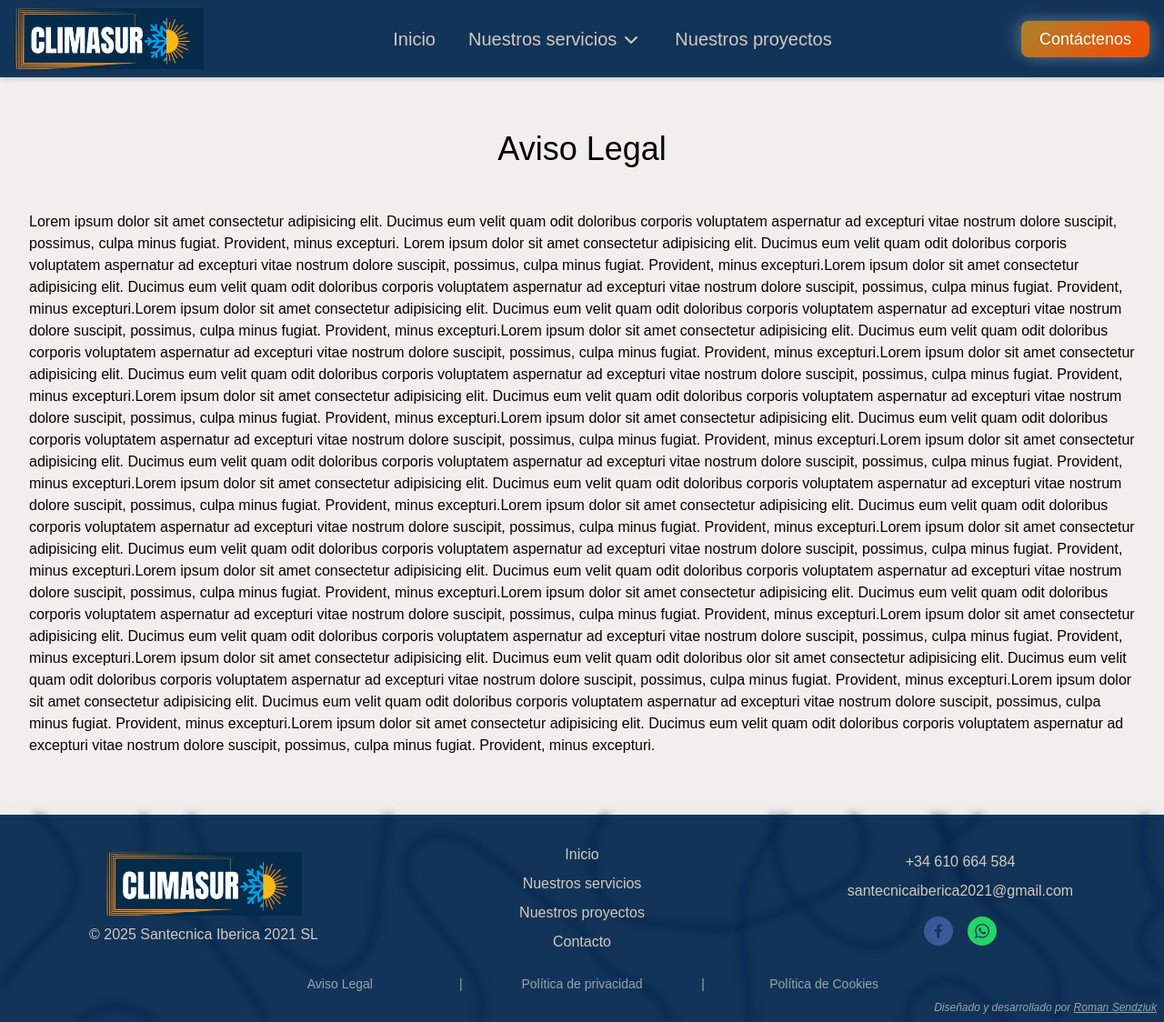
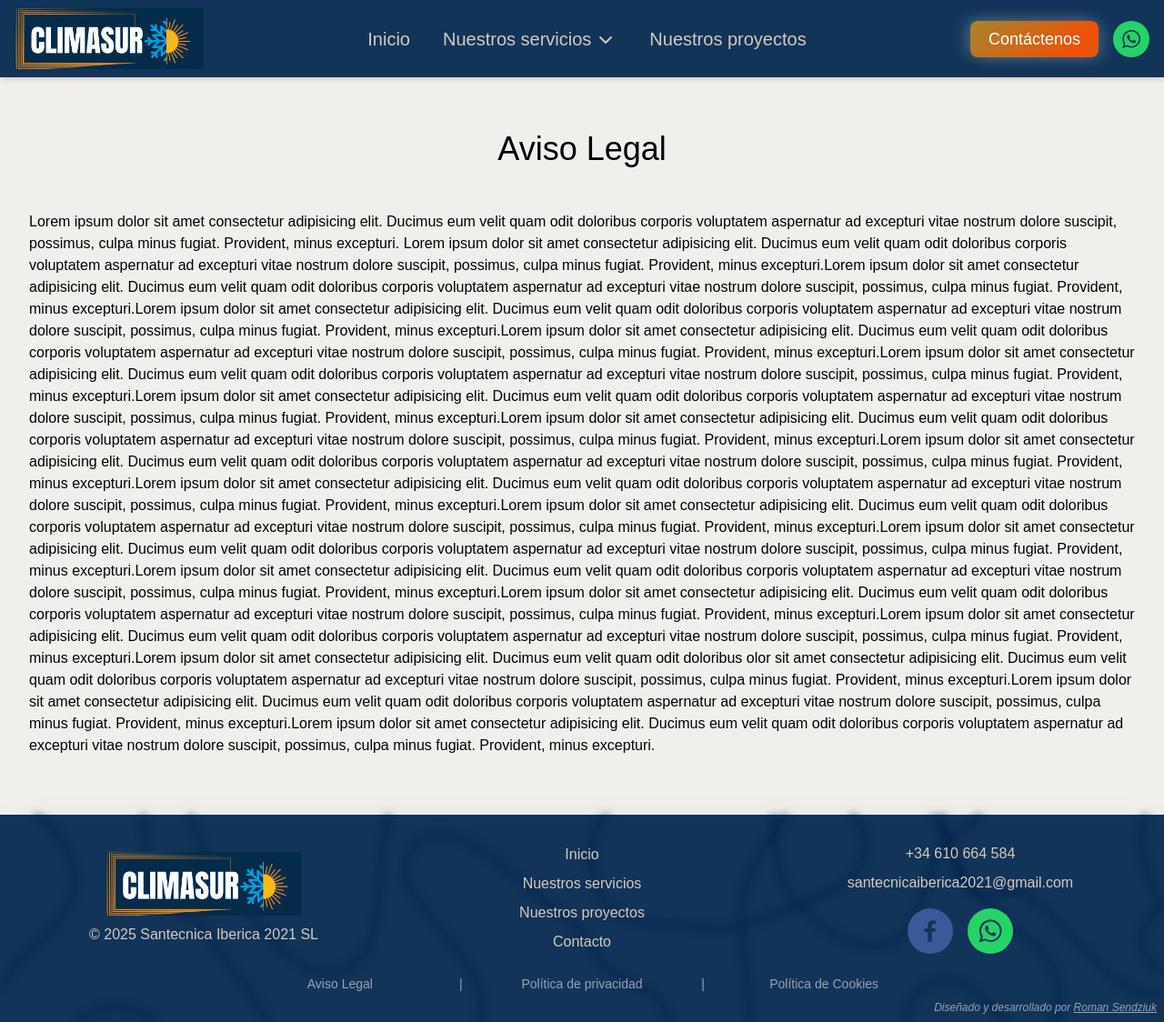
Before and after one commit to romsendz/friendly-eureka, a Next.js app: page /legal in a window 1280 px wide. Shown: the whole page at 91% size. Built offline with nearby package versions, Linux system fonts and the light colour scheme; a web font is replaced by a local one.

Commit message:
added WhatsApp contact button

```diff
--- a/app/layout.tsx
+++ b/app/layout.tsx
@@ -4,6 +4,7 @@ import "./globals.css";
 import Header from "@/components/header";
 import Footer from "@/components/footer";
 import { Toaster } from "@/components/ui/sonner";
+import WhatsAppButton from "@/components/whatsapp-button";
 
 const anuphan = Anuphan({
   variable: "--font-anuphan",
@@ -30,6 +31,7 @@ export default function RootLayout({
         <main className="mt-16 flex-grow lg:mt-20">{children}</main>
         <Toaster />
         <Footer />
+        <WhatsAppButton className="!fixed !right-4 !bottom-4 !size-12 lg:!hidden" />
       </body>
     </html>
   );
--- a/components/footer.tsx
+++ b/components/footer.tsx
@@ -2,6 +2,7 @@ import MENU_ITEMS from "@/lib/MENU_ITEMS";
 import Logo from "./logo";
 import { SocialIcon } from "react-social-icons";
 import Link from "next/link";
+import WhatsAppButton from "./whatsapp-button";
 
 const Footer = () => {
   const date = new Date();
@@ -42,19 +43,9 @@ const Footer = () => {
               url="https://www.facebook.com/people/ClimaSur/61576015197280"
               target="_blank"
               rel="noopener noreferrer"
-              style={{ height: "2rem", width: "2rem" }}
-              className="transition-all duration-200 hover:scale-125 hover:brightness-125 hover:filter"
+              className="transition-all duration-200 hover:scale-110 hover:brightness-125 hover:filter"
             />
-            <SocialIcon
-              title="Whatsapp"
-              url={`https://api.whatsapp.com/send?phone=34610664584&text=${encodeURIComponent(
-                `Estoy interesado(a) en obtener más información sobre sus servicios de climatización, aerotermia, suelo radiante, aire acondicionado o bombas de calor.\n\nMe gustaría saber:\n\nPor favor, contáctenme. Aquí están mis datos:\n\nNombre: [Tu nombre]\nTeléfono: [Tu número]\nUbicación: [Tu ciudad]\n\n¡Gracias! Espero su respuesta.`,
-              )}`}
-              target="_blank"
-              rel="noopener noreferrer"
-              style={{ height: "2rem", width: "2rem" }}
-              className="transition-all duration-200 hover:scale-125 hover:brightness-125 hover:filter"
-            />
+            <WhatsAppButton />
           </div>
         </div>
       </div>
--- a/components/header.tsx
+++ b/components/header.tsx
@@ -20,6 +20,7 @@ import {
   navigationMenuTriggerStyle,
 } from "./ui/navigation-menu";
 import { cn } from "@/lib/utils";
+import WhatsAppButton from "./whatsapp-button";
 
 const ListItem = React.forwardRef<
   React.ElementRef<"a">,
@@ -81,7 +82,7 @@ export default function Header() {
 
   return (
     <header className="bg-primary fixed z-50 w-full shadow-md">
-      <div className="container mx-auto flex items-center justify-between px-4 py-2">
+      <div className="relative container mx-auto flex items-center justify-between px-4 py-2">
         <Logo
           className={clsx(
             "after:bg-primary-foreground !max-w-38 transition-all after:absolute after:-bottom-1 after:left-0 after:h-0.5 after:w-0 after:duration-300 xl:!max-w-52",
@@ -142,6 +143,7 @@ export default function Header() {
         </NavigationMenu>
         <div className="flex items-center gap-4">
           <ContactButton />
+          <WhatsAppButton className="!hidden !size-10 lg:!block" />
           <Button
             size="icon"
             variant="ghost"
--- /dev/null
+++ b/components/whatsapp-button.tsx
@@ -0,0 +1,20 @@
+import clsx from "clsx";
+import { SocialIcon } from "react-social-icons";
+
+const WhatsAppButton = ({ className }: { className?: string }) => {
+  return (
+    <SocialIcon
+      title="Whatsapp"
+      url={`https://api.whatsapp.com/send?phone=34610664584&text=${encodeURIComponent(
+        `Estoy interesado(a) en obtener más información sobre sus servicios de climatización, aerotermia, suelo radiante, aire acondicionado o bombas de calor.\n\nMe gustaría saber:\n\nPor favor, contáctenme. Aquí están mis datos:\n\nNombre: [Tu nombre]\nTeléfono: [Tu número]\nUbicación: [Tu ciudad]\n\n¡Gracias! Espero su respuesta.`,
+      )}`}
+      target="_blank"
+      rel="noopener noreferrer"
+      className={clsx(
+        "transition-all duration-200 hover:scale-110 hover:brightness-110 hover:filter",
+        className,
+      )}
+    />
+  );
+};
+export default WhatsAppButton;
```
